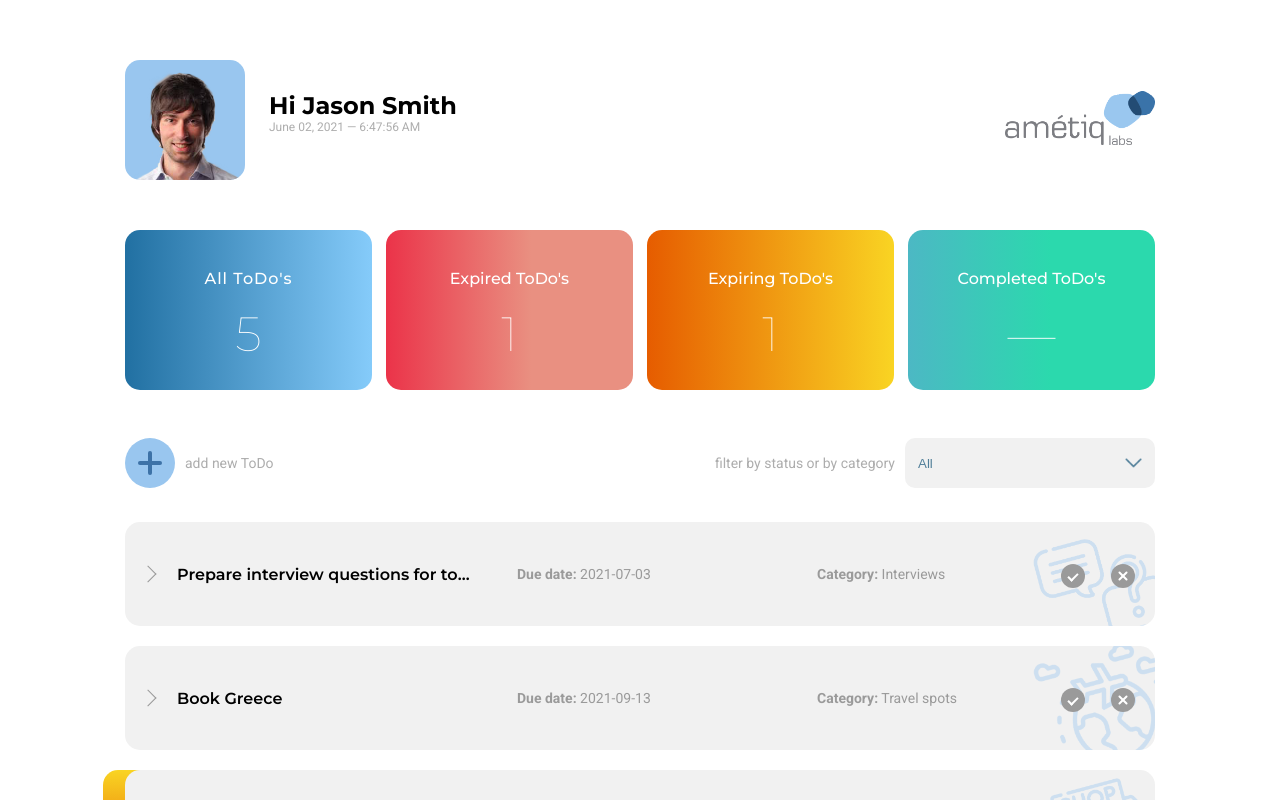
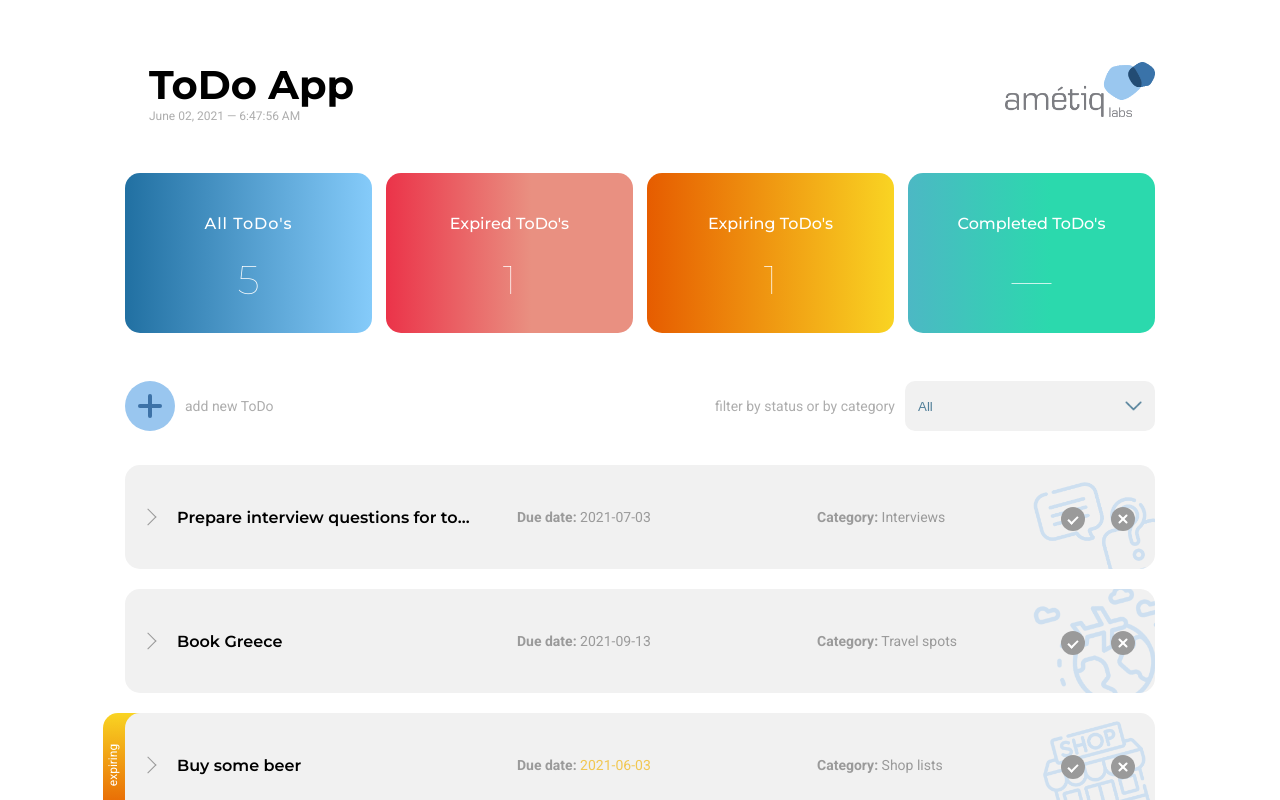
Before and after one commit to nebojsab/todo, a React (Vite) app: page / in a window 1280 px wide. Shown: the top 800 px of the page. Built offline with nearby package versions, Linux system fonts and the light colour scheme.

Commit message:
Remove random users from the app

```diff
--- a/src/App.js
+++ b/src/App.js
@@ -1,6 +1,6 @@
 import React from "react";
 import ReactDOM from "react-dom";
-import RandomUsers from "./components/RandomUsers";
+import Header from "./components/Header";
 import TodoContainer from "./components/TodoContainer";
 import { device } from "./helpers/breakpoints";
 import styled from "styled-components";
@@ -29,7 +29,7 @@ const ToDoContainer = styled.div`
 const App = () => {
     return (
         <ToDoContainer>
-            <RandomUsers />
+            <Header />
             <TodoContainer />
         </ToDoContainer>
     );
--- /dev/null
+++ b/src/components/Header.jsx
@@ -0,0 +1,79 @@
+import React from "react";
+import GetDateAndTime from "./GetDateAndTime";
+import styled from "styled-components";
+import { device } from "../helpers/breakpoints";
+
+import logo from "../assets/images/todo-logo.png";
+
+const HeaderBar = styled.div`
+    display: flex;
+    align-items: center;
+    justify-content: space-between;
+    border-radius: 15px 15px 0 0;
+    padding: 0 35px;
+    width: 100%;
+    margin: 0 auto 30px;
+`;
+
+const TodosLogo = styled.div`
+    @media ${device.mobile} {
+        position: absolute;
+        top: 20px;
+        right: 20px;
+    }
+`;
+
+const HeaderInfo = styled.div`
+    display: flex;
+    align-items: center;
+    width: 50%;
+
+    @media ${device.mobile} {
+        flex-direction: column;
+        width: 100%;
+        align-items: flex-start;
+    }
+
+    @media ${device.tablet} {
+        flex-direction: column;
+        width: 50%;
+        align-items: flex-start;
+    }
+`;
+
+const ToDoTitle = styled.h1`
+    font-family: var(--heading-font-family);
+    font-weight: 700;
+    font-size: var(--h1);
+`;
+
+const InfoWrap = styled.div`
+    display: flex;
+    flex-direction: column;
+    margin-left: 24px;
+
+    @media ${device.mobile} {
+        margin-left: 0;
+    }
+
+    @media ${device.tablet} {
+        margin: 24px 0 0 0;
+    }
+`;
+
+export default function Header() {
+    return (
+        <HeaderBar>
+            <HeaderInfo>
+                <InfoWrap>
+                    <ToDoTitle>ToDo App</ToDoTitle>
+                    <GetDateAndTime />
+                </InfoWrap>
+            </HeaderInfo>
+
+            <TodosLogo>
+                <img src={logo} alt="Todo App" width="150" />
+            </TodosLogo>
+        </HeaderBar>
+    );
+}
--- a/src/components/RandomUsers.jsx
+++ /dev/null
@@ -1,151 +0,0 @@
-import React, { useEffect } from "react";
-import GetDateAndTime from "./GetDateAndTime";
-import styled from "styled-components";
-import { device } from "../helpers/breakpoints";
-
-import logo from "../assets/images/todo-logo.png";
-import jasonSmith from "../assets/images/profile-pics/jason-smith.png";
-import connieAustin from "../assets/images/profile-pics/connie-austin.png";
-
-const UserBar = styled.div`
-    display: flex;
-    align-items: center;
-    justify-content: space-between;
-    border-radius: 15px 15px 0 0;
-    padding: 0 35px;
-    width: 100%;
-    margin: 0 auto 30px;
-`;
-
-const TodosLogo = styled.div`
-    @media ${device.mobile} {
-        position: absolute;
-        top: 20px;
-        right: 20px;
-    }
-`;
-
-const UserInfo = styled.div`
-    display: flex;
-    align-items: center;
-    width: 50%;
-
-    @media ${device.mobile} {
-        flex-direction: column;
-        width: 100%;
-        align-items: flex-start;
-    }
-
-    @media ${device.tablet} {
-        flex-direction: column;
-        width: 50%;
-        align-items: flex-start;
-    }
-`;
-
-const UserImage = styled.div`
-    background-color: var(--blue);
-    border-radius: 15px;
-    display: flex;
-    overflow: hidden;
-
-    img {
-        width: 120px;
-        height: auto;
-    }
-
-    @media ${device.mobile} {
-        img {
-            width: 120px;
-            height: auto;
-        }
-    }
-`;
-
-const InfoWrap = styled.div`
-    display: flex;
-    flex-direction: column;
-    margin-left: 24px;
-
-    @media ${device.mobile} {
-        margin-left: 0;
-    }
-
-    @media ${device.tablet} {
-        margin: 24px 0 0 0;
-    }
-`;
-
-const UserName = styled.h2`
-    font-family: var(--heading-font-family);
-    font-size: var(--h3);
-    font-weight: 700;
-    color: var(--black);
-    margin-top: -15px;
-
-    @media ${device.mobile} {
-        font-size: var(--h3);
-        margin-top: 15px;
-    }
-`;
-
-export default function RandomUsers() {
-    const users = [
-        {
-            name: "Jason Smith",
-            src: jasonSmith,
-        },
-        {
-            name: "Connie Austin",
-            src: connieAustin,
-        },
-    ];
-
-    function RandomUser() {
-        const user = users
-            .sort(() => Math.random() - Math.random())
-            .slice(0, 1);
-        if (user) {
-            return (
-                <>
-                    {user &&
-                        user.map((user, index) => (
-                            <UserBar key={index}>
-                                <UserInfo>
-                                    <UserImage>
-                                        <img
-                                            src={user.src}
-                                            alt={user.name}
-                                            width="150"
-                                            height="150"
-                                        />
-                                    </UserImage>
-                                    <InfoWrap>
-                                        <UserName>Hi {user.name}</UserName>
-                                        <GetDateAndTime />
-                                    </InfoWrap>
-                                </UserInfo>
-
-                                <TodosLogo>
-                                    <img
-                                        src={logo}
-                                        alt="Todo App"
-                                        width="150"
-                                    />
-                                </TodosLogo>
-                            </UserBar>
-                        ))}
-                </>
-            );
-        }
-    }
-
-    useEffect(() => {
-        window.addEventListener("beforeunload", RandomUser);
-        return () => {
-            window.removeEventListener("beforeunload", RandomUser);
-        };
-    }, []);
-
-    return <RandomUser />;
-}
--- a/src/styles/variables.scss
+++ b/src/styles/variables.scss
@@ -10,7 +10,7 @@
     --p2: 0.875rem;
     --p3: 0.75rem;
 
-    --h1: 3rem;
+    --h1: 2.5rem;
     --h2: 2rem;
     --h3: 1.5rem;
 
```
Also changed, not shown: src/components/Todos.jsx (+0 -7 lines).
